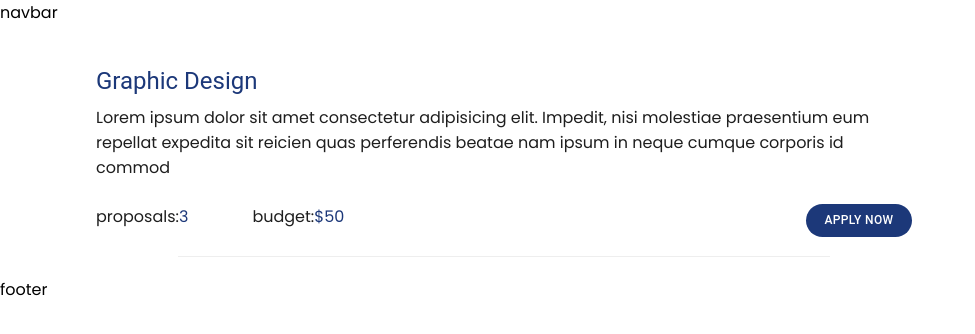
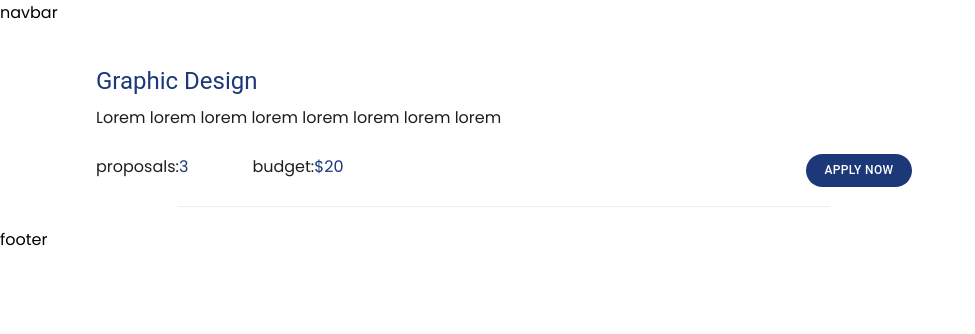
Before and after one commit to CA-G12/g-lanceer, a React (Create React App) app in the folder client/: page /jobs-search in a window 1280 px wide. Shown: the top 334 px of the page, without its empty margins (0-975 px from the left). Built offline with nearby package versions, Linux system fonts and the light colour scheme.

Commit message:
feat: add job props for job card component

```diff
--- a/client/src/components/jobCard/index.tsx
+++ b/client/src/components/jobCard/index.tsx
@@ -1,11 +1,22 @@
 import {
-  Button,
+  Button, Typography,
 } from '@mui/material';
 import { Link, useNavigate } from 'react-router-dom';
-import Typography from '@mui/material/Typography';
+// import Typography from '@mui/material/Typography';
 import './style.css';
 
-function JobCard() {
+interface Job {
+  title: string,
+  description: string,
+  budget: number
+}
+
+interface JobProps {
+  job: Job
+}
+
+function JobCard({ job }: JobProps) {
+  const { title, description, budget } = job;
   const navigate = useNavigate();
   return (
     <div className="content">
@@ -16,12 +27,10 @@ function JobCard() {
             gutterBottom
             color="primary"
           >
-            Graphic Design
+            {title}
           </Typography>
           <p className="description">
-            Lorem ipsum dolor sit amet consectetur adipisicing elit. Impedit,
-            nisi molestiae praesentium eum repellat expedita sit reicien quas
-            perferendis beatae nam ipsum in neque cumque corporis id commod
+            {description}
           </p>
         </Link>
         <div className="second-section">
@@ -32,7 +41,10 @@ function JobCard() {
             </div>
             <div className="budget">
               budget:
-              <span>$50</span>
+              <span>
+                $
+                {budget}
+              </span>
             </div>
           </div>
           <Button
--- a/client/src/pages/JobsSearch/index.tsx
+++ b/client/src/pages/JobsSearch/index.tsx
@@ -1,12 +1,21 @@
-// import { useLocation } from 'react-router-dom';
 import { JobCard } from '../../components';
 
+interface Job {
+  title: string,
+  description: string,
+  budget: number
+}
+
+const job: Job = {
+  title: 'Graphic Design',
+  description: 'Lorem lorem lorem lorem lorem lorem lorem lorem',
+  budget: 20,
+};
+
 function JobsSearch() {
-  // const location = useLocation();
-  // const { category } = location.state;
   return (
     <div>
-      <JobCard />
+      <JobCard job={job} />
     </div>
   );
 }
```
